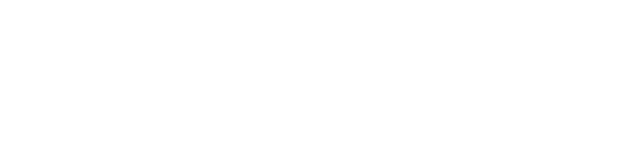
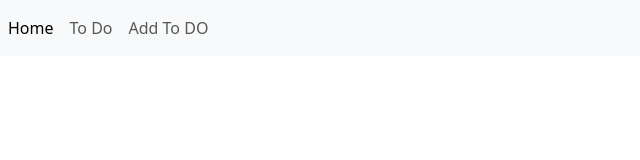
Before and after one commit to MichaelShi27/stay-organized, a plain HTML site: page index.html in a window 1280 px wide. Shown: the whole page, without its empty margins (0-640 px from the left). Drawn offline with nearby package versions, Linux system fonts and the light colour scheme.

Commit message:
removed excess files

```diff
--- a/index.html
+++ b/index.html
@@ -17,6 +17,13 @@
 <body>
     <header>
         <!-- place navbar here -->
+        <nav class="navbar navbar-expand navbar-light bg-light">
+            <div class="nav navbar-nav">
+                <a class="nav-item nav-link active" href="index.html">Home</a>
+                <a class="nav-item nav-link" href="todos.html">To Do</a>
+                <a class="nav-item nav-link" href="">Add To DO</a>
+            </div>
+        </nav>
     </header>
     <main>
 
```
Also changed, not shown: todo-details.html (+1 -1 lines), new-todos.html (deleted), scripts/new-todos.js (deleted), scripts/todo-details.js (renamed from todo-details.js).
